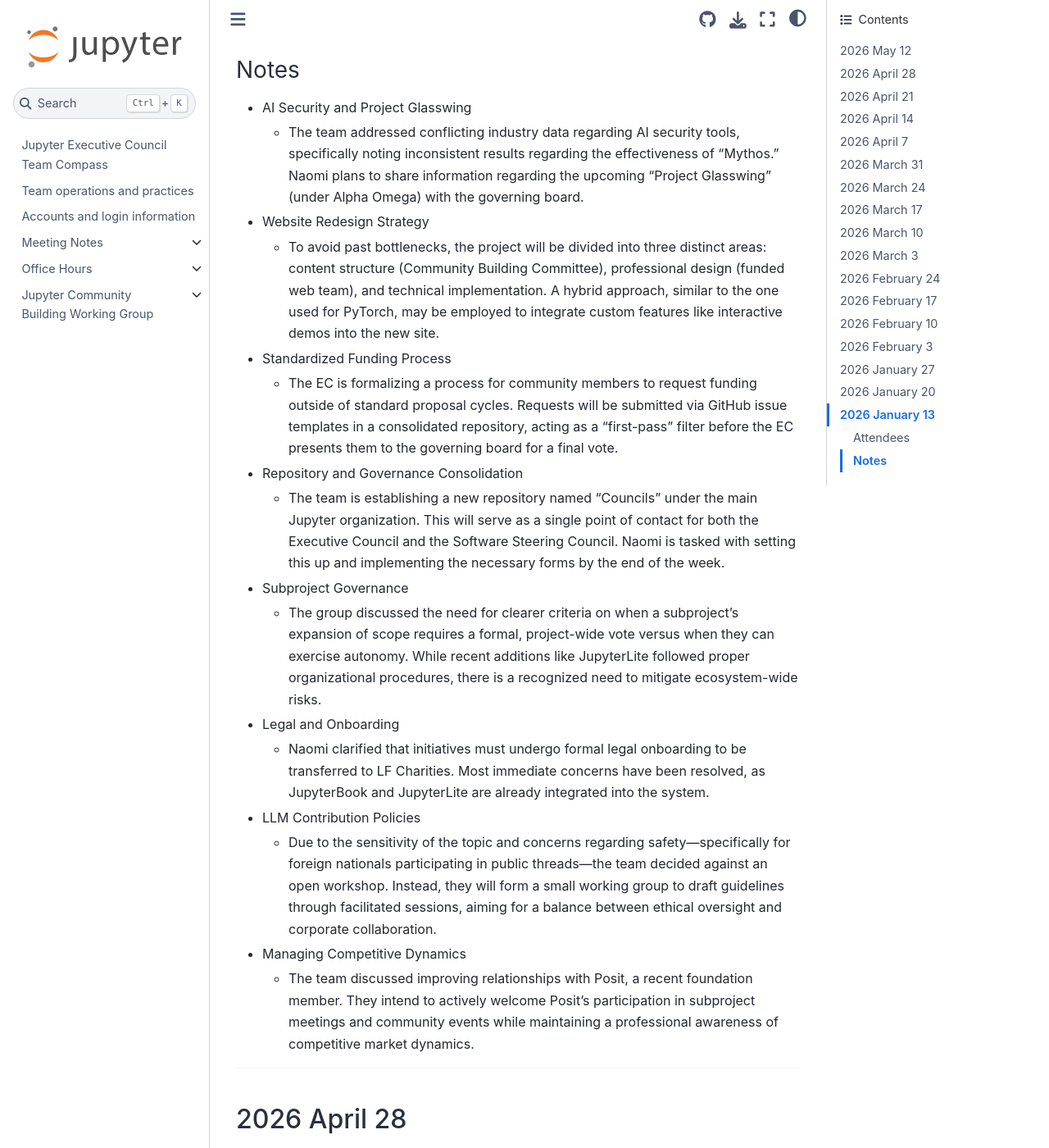
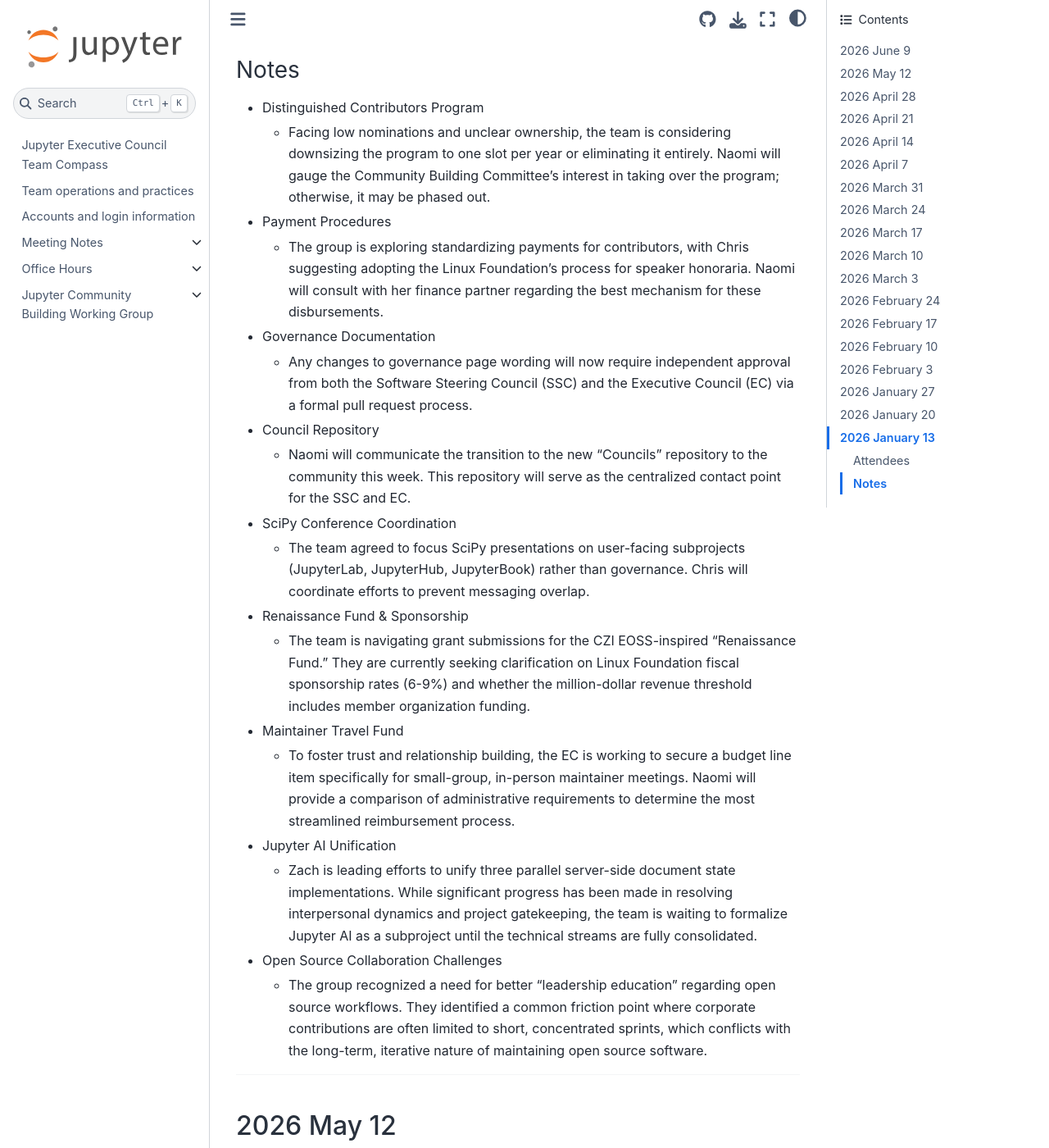
Before and after one commit to jupyter-governance/ec-team-compass, a Sphinx documentation site: the page built from docs/meeting_notes/2026.md, in a window 1280 px wide and 1400 px high, scrolled down 589 px. Shown: the whole window at 82% size. Built offline with Sphinx 7.4.7 and the Sphinx Book theme 1.1.4, drawn with Linux system fonts in a browser that asks for light colours; some of the changed text lies outside the part shown.

Commit message:
june 9 notes
Signed-off-by: Tom Slanda <jesus_slanda@yahoo.com>

```diff
--- a/docs/meeting_notes/2026.md
+++ b/docs/meeting_notes/2026.md
@@ -1,5 +1,40 @@
 # Meeting notes from 2026
 
+## 2026 June 9
+
+### Attendees
+
+| Executive Council Member Voting Rep  | Company | Attended |
+| ------------- | ------------- | ------------- |
+| Afshin Darian | QuantStack | X |
+| Jake Diamond-Reivich | Mito Labs |  |
+| Chris Holdgraf | 2i2c | X |
+| Martha Cryan | Plotly | X |
+| Rick Wagner | SDSC/UCSD | X |
+| Zach Sailer | Apple | X |
+
+### Notes
+
+* Distinguished Contributors Program
+    * Facing low nominations and unclear ownership, the team is considering downsizing the program to one slot per year or eliminating it entirely. Naomi will gauge the Community Building Committee's interest in taking over the program; otherwise, it may be phased out.
+* Payment Procedures
+    * The group is exploring standardizing payments for contributors, with Chris suggesting adopting the Linux Foundation’s process for speaker honoraria. Naomi will consult with her finance partner regarding the best mechanism for these disbursements.
+* Governance Documentation
+    * Any changes to governance page wording will now require independent approval from both the Software Steering Council (SSC) and the Executive Council (EC) via a formal pull request process.
+* Council Repository
+    * Naomi will communicate the transition to the new "Councils" repository to the community this week. This repository will serve as the centralized contact point for the SSC and EC.
+* SciPy Conference Coordination
+    * The team agreed to focus SciPy presentations on user-facing subprojects (JupyterLab, JupyterHub, JupyterBook) rather than governance. Chris will coordinate efforts to prevent messaging overlap.
+* Renaissance Fund & Sponsorship
+    * The team is navigating grant submissions for the CZI EOSS-inspired "Renaissance Fund." They are currently seeking clarification on Linux Foundation fiscal sponsorship rates (6-9%) and whether the million-dollar revenue threshold includes member organization funding.
+* Maintainer Travel Fund
+    * To foster trust and relationship building, the EC is working to secure a budget line item specifically for small-group, in-person maintainer meetings. Naomi will provide a comparison of administrative requirements to determine the most streamlined reimbursement process.
+* Jupyter AI Unification
+    * Zach is leading efforts to unify three parallel server-side document state implementations. While significant progress has been made in resolving interpersonal dynamics and project gatekeeping, the team is waiting to formalize Jupyter AI as a subproject until the technical streams are fully consolidated.
+* Open Source Collaboration Challenges
+    * The group recognized a need for better "leadership education" regarding open source workflows. They identified a common friction point where corporate contributions are often limited to short, concentrated sprints, which conflicts with the long-term, iterative nature of maintaining open source software.
+
+---
 ## 2026 May 12
 
 ### Attendees
```
